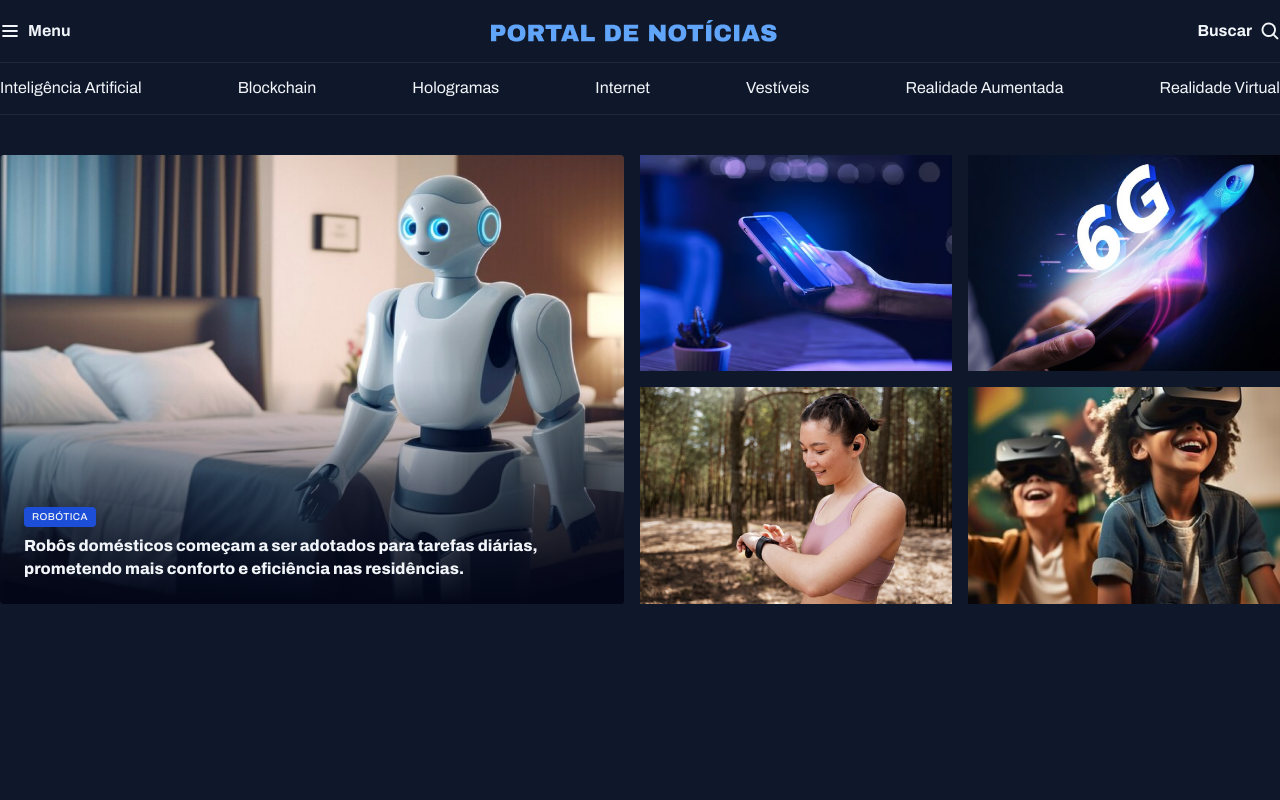
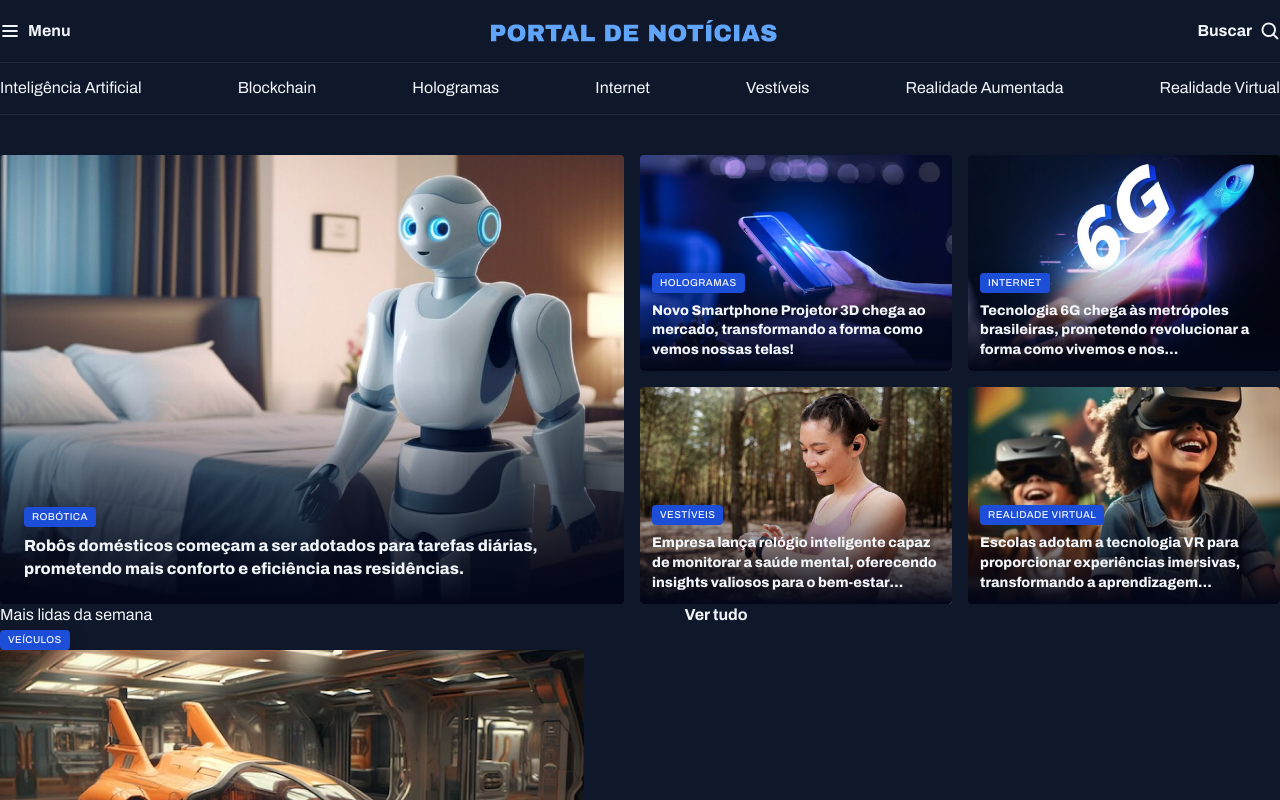
Before and after one commit to Flavianna-Saldanha/portal-noticias, a Next.js app: page / in a window 1280 px wide. Shown: the top 800 px of the page. Built offline with nearby package versions, Linux system fonts and the light colour scheme.

Commit message:
add seção mais lidas da semana

```diff
--- a/app/globals.css
+++ b/app/globals.css
@@ -70,8 +70,20 @@ figcaption {
   bottom: 0;
   padding: 24px;
 
+  &:has(.text-lg) {
+    padding: 12px;
+  }
+
   h2 {
     margin-top: 8px;
+    display: -webkit-box;
+    -webkit-box-orient: vertical;
+    box-orient: vertical;
+    -webkit-line-clamp: 3;
+    line-clamp: 3;
+
+    overflow: hidden;
+    text-overflow: ellipsis;
   }
 }
 
--- a/src/components/main/Main.tsx
+++ b/src/components/main/Main.tsx
@@ -16,18 +16,97 @@ export const Main = () => {
           </figure>
 
           <div className="grid grid-cols-2 gap-4">
-            <div>
+            <figure className="card">
               <img src="../assets/images/Image 02.png" alt="" />
-            </div>
-            <div>
+
+              <figcaption>
+                <span className="content-tag">Hologramas</span>
+                <h2 className="text-lg">
+                  Novo Smartphone Projetor 3D chega ao mercado, transformando a
+                  forma como vemos nossas telas!
+                </h2>
+              </figcaption>
+            </figure>
+            <figure className="card">
               <img src="../assets/images/Image 03.png" alt="" />
-            </div>
-            <div>
+
+              <figcaption>
+                <span className="content-tag">Internet</span>
+                <h2 className="text-lg">
+                  Tecnologia 6G chega às metrópoles brasileiras, prometendo
+                  revolucionar a forma como vivemos e nos comunicamos.
+                </h2>
+              </figcaption>
+            </figure>
+            <figure className="card">
               <img src="../assets/images/Image 04.png" alt="" />
-            </div>
-            <div>
+
+              <figcaption>
+                <span className="content-tag">Vestíveis</span>
+                <h2 className="text-lg">
+                  Empresa lança relógio inteligente capaz de monitorar a saúde
+                  mental, oferecendo insights valiosos para o bem-estar pessoal.
+                </h2>
+              </figcaption>
+            </figure>
+            <figure className="card">
               <img src="../assets/images/Image 05.png" alt="" />
-            </div>
+
+              <figcaption>
+                <span className="content-tag">Realidade Virtual</span>
+                <h2 className="text-lg">
+                  Escolas adotam a tecnologia VR para proporcionar experiências
+                  imersivas, transformando a aprendizagem tradicional.
+                </h2>
+              </figcaption>
+            </figure>
+          </div>
+        </section>
+
+        <section id="weekly">
+          <header className="grid grid-flow-col">
+            <h3>Mais lidas da semana</h3>
+            <a href="#" className="grid grid-flow-col">
+              <strong>Ver tudo</strong>
+              <span></span>
+            </a>
+          </header>
+
+          <div className="grid gap-4">
+            <figure>
+              <span className="content-tag">Veículos</span>
+              <img src="../assets/images/Image 06.png" alt="" />
+              <p>
+                Protótipo de veículo voador é apresentado, marcando o início da
+                era dos transportes aéreos pessoais.
+              </p>
+            </figure>
+            <figure className="grid gap-4">
+              <span className="content-tag">Hologramas</span>
+              <img src="../assets/images/Image 07.png" alt="" />
+              <p>
+                Plataforma de videoconferência apresenta nova função de
+                hologramas, tornando as chamadas virtuais mais realistas e
+                envolventes.
+              </p>
+            </figure>
+            <figure className="grid gap-4">
+              <span className="content-tag">Realidade virtual</span>
+              <img src="../assets/images/Image 08.png" alt="" />
+              <p>
+                Nova geração de consoles de videogame é lançada, trazendo
+                gráficos ultra-realistas e experiências de jogo totalmente
+                envolventes.
+              </p>
+            </figure>
+            <figure className="grid gap-4">
+              <span className="content-tag">Internet</span>
+              <img src="../assets/images/Image 09.png" alt="" />
+              <p>
+                Projeto busca oferecer internet de alta velocidade em áreas
+                remotas através de satélites.
+              </p>
+            </figure>
           </div>
         </section>
       </main>
```
